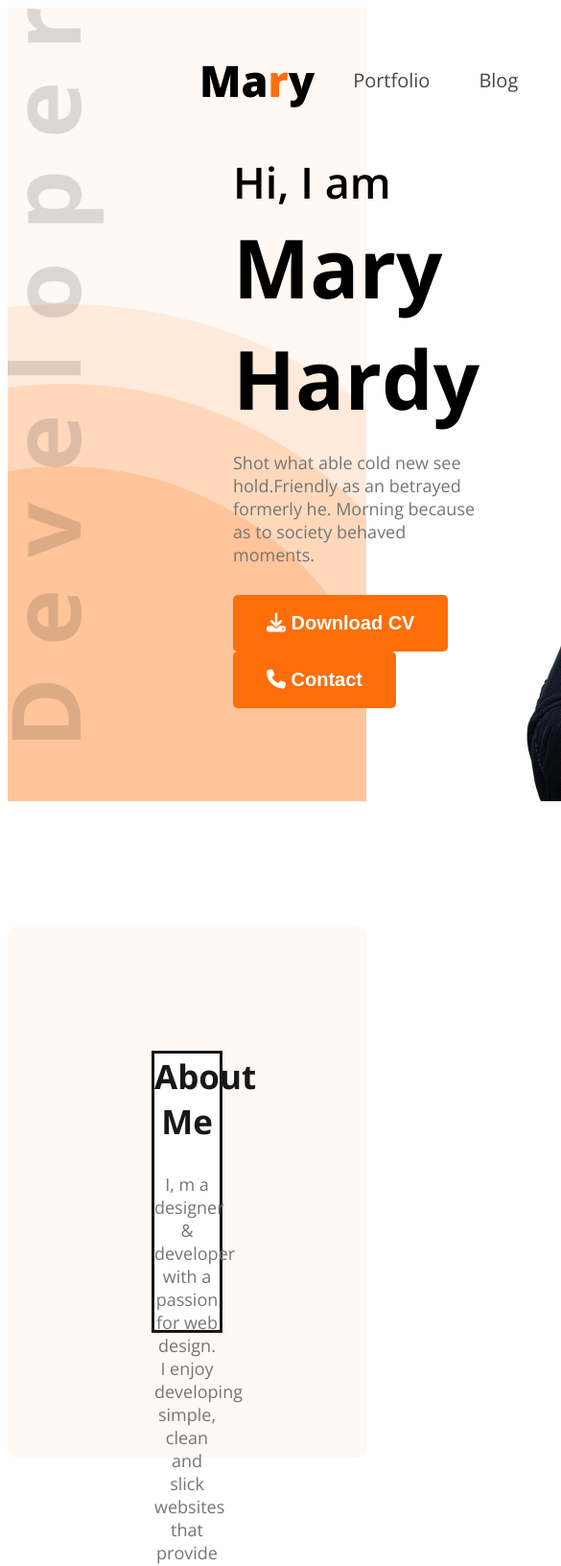
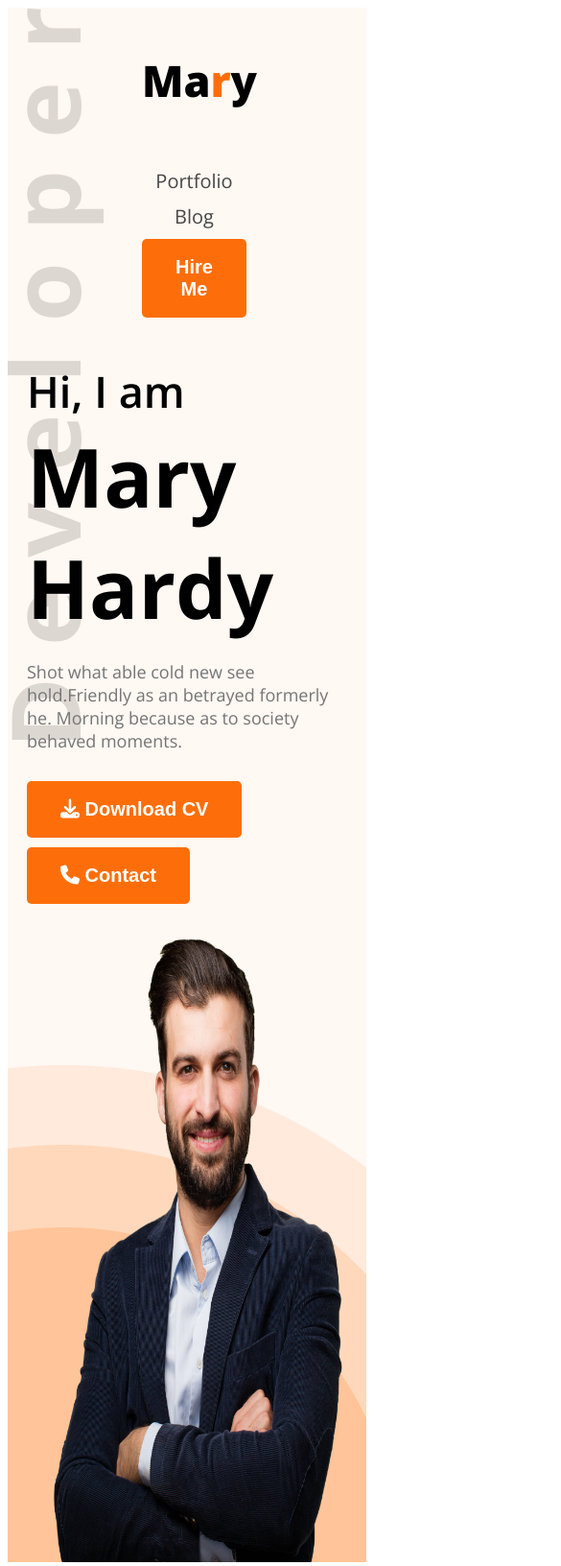
Before and after one commit to UmmayHafsa01/web-dev-protfolio, a plain HTML site: page index.html in a window 390 px wide. Shown: the top 1632 px of the page at 96% size, 585 px wide, since content can reach past the window. Drawn offline with nearby package versions, Linux system fonts and the light colour scheme.

Commit message:
added responsive

```diff
--- a/styles/portfolio.css
+++ b/styles/portfolio.css
@@ -123,7 +123,7 @@ main section{
 }
 .about-container{
     max-width: 827px;
-    height: 288px;
+    /*height: 288px;*/
     border:3px solid #181818;;
     background-color: #FFFFFF;
 }
@@ -205,3 +205,41 @@ footer input[type="text"],footer input[type="email"],footer textarea{
 footer input ::placeholder,textarea ::placeholder{
     font-size: 16px;
 }
+.hide{
+    display: none;
+}
+@media screen and (max-width:576px){
+    .skills-container, .resume-container, footer, .about-items, .banner, nav, nav>ul{
+        flex-direction: column;
+    }
+    nav>ul{
+        gap: 10px;
+    }
+    .btn-primary{
+        margin-bottom: 10px;
+    }
+    .banner{
+        margin: 20px;
+
+    }
+    .banner-profile-pic{
+        width: 100%;
+    }
+    header{
+        background-image: none;
+    }
+    .about{
+        padding: 10px;
+    }
+    }
+    footer{
+        padding: 20px;
+    }
+    .footer-colum{
+        width: 100%;
+    }
+    footer input[type="text"],footer input[type="email"],footer textarea{
+        width: calc(100% - 40px);
+    }
+
+}
```
Also changed, not shown: index.html (+3 -3 lines).
